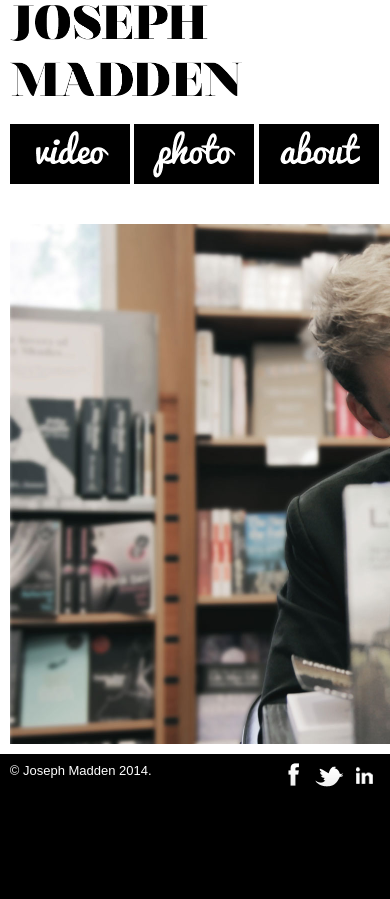
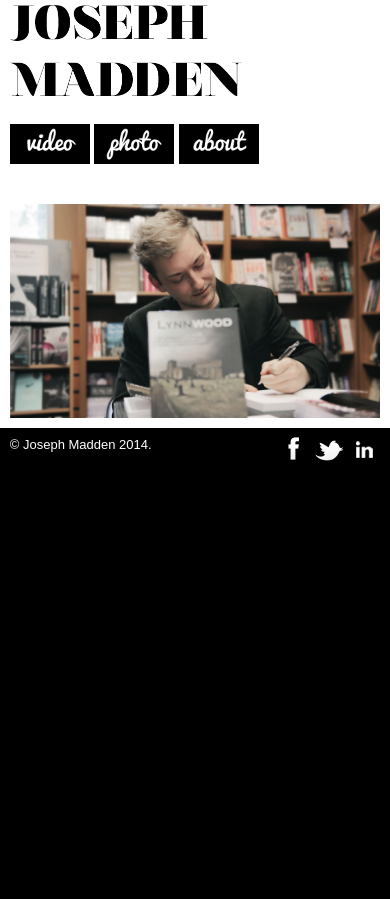
Before and after one commit to josephmadden/Web-Joseph-Madden, a PHP site: page / in a window 390 px wide; the page is wider, and only the part inside the window is pictured. After the commit the page ends 461 px from the top of that part, so only its background shows below. Run offline with PHP 8.4, Linux system fonts and the light colour scheme.

Commit message:
Added open graph tags. Made homepage responsive. Made homepage links work.

```diff
--- a/css/style.css
+++ b/css/style.css
@@ -234,11 +234,18 @@ h3 {
 
 .photo-fader {
 	font-size: 0px;
+	width: 900px;
+	max-width: 100%;
 }
 
 .photo-fader > * {
 	position: relative;
 	display: inline-block;*display:inline;zoom:1;
+	max-width: 100%;
+}
+
+.photo-fader img {
+	max-width: 100%;
 }
 
 hr {
@@ -523,9 +530,18 @@ form.simple input:focus, form.simple textarea:focus {
 
 	}
 
+	.nav-links li img {
+		width: 80px;
+		height: 40px;
+	}
+
 	.photo {
 		max-height: none;
 		height: auto !important;
+	}
+
+	.photo-set h3 {
+		font-size: 18px;
 	}
 
 	.photo .caption, .photo:hover .caption {
--- a/include/top.tpl
+++ b/include/top.tpl
@@ -3,13 +3,19 @@
 	<head>
 
 		<!-- META INFORMATION -->
-		<title>Joseph Madden <?=isset($page_title)?" | $page_title":""?></title>
+		<title>Joseph Madden<?=isset($page_title)?" | $page_title":""?></title>
 		<meta name="description" content="Joseph Madden Visuals - Why make a living when you can make a legacy?" />
 		<meta name="author" content="Joseph Madden" />
 
 		<!-- META DATA -->
 		<meta name="viewport" content="width=device-width,initial-scale=1" />
 		<meta http-equiv="Content-type" content="text/html;charset=UTF-8" />
+
+		<!-- OPEN GRAPH TAGS -->
+		<meta property="og:title" content="Joseph Madden<?=isset($page_title)?" | $page_title":""?>" />
+		<meta property="og:type" content="website" />
+		<meta property="og:image" content="http://www.josephmadden.co.uk/images/home-ida-1800px.jpg" />
+		<meta property="og:url" content="http://<www.josephmadden.co.uk<?=$_SERVER['REQUEST_URI']?>" />
 
 		<!-- STYLE -->
 		<link rel="stylesheet" type="text/css" href="/css/reset.css" />
--- a/index.php
+++ b/index.php
@@ -2,12 +2,12 @@
 <? require "include/top.tpl"; ?>
 
 <div class="container">
-	<div class="photo-fader" style="height: 520px;">
-		<a href="/video#9sRVFO_w1Zc"><img src="/images/home-ida-1800px.jpg" style="width: 900px;" /></a>
-		<a href="/video#-H96m0ZKnNM"><img src="/images/home-tom-brown-1800px.jpg" style="width: 900px;" /></a>
-		<a href="/photo"><img src="/images/home-david-cameron-1800px.jpg" style="width: 900px;" /></a>
-		<a href="/photo"><img src="/images/home-mollie-1800px.jpg" style="width: 900px;" /></a>
-		<a href="/photo"><img src="/images/home-man-day-1800px.jpg" style="width: 900px;" /></a>
+	<div class="photo-fader">
+		<a href="/video#9sRVFO_w1Zc"><img src="/images/home-ida-1800px.jpg" /></a>
+		<a href="/video#-H96m0ZKnNM"><img src="/images/home-tom-brown-1800px.jpg" /></a>
+		<a href="/photo"><img src="/images/home-david-cameron-1800px.jpg" /></a>
+		<a href="/photo"><img src="/images/home-mollie-1800px.jpg" /></a>
+		<a href="/photo"><img src="/images/home-man-day-1800px.jpg" /></a>
 	</div>
 </div>
 
--- a/js/main.js
+++ b/js/main.js
@@ -114,13 +114,12 @@ $(window).resize(resizePhotoSet);
 
 // Homepage Fader
 
-$(document).ready(function() {
+$(window).load(function() {
 	$(".photo-fader").each(function() {
 		$(this).children().css({opacity: 1});
-		$(this).children().filter(":gt(0)").css({
+		$(this).children().filter(":gt(0)").hide().css({
 			marginTop: -$(this).height(),
-			opacity: 0,
-			display: 'none'
+			opacity: 0
 		});
 	});
 	var pause = 5000;
@@ -130,7 +129,7 @@ $(document).ready(function() {
 			var fader = $(this);
 			$(fader.children()[1]).show().animate({opacity: 1}, {duration: duration, queue: false, complete: function() {
 				$(this).css({marginTop: 0});
-				fader.append($(fader.children()[0]).css({opacity: 0, marginTop: -fader.height()}));
+				fader.append($(fader.children()[0]).hide().css({opacity: 0, marginTop: -fader.height()}));
 			}});
 		});
 		setTimeout(photoFader, pause);
```
